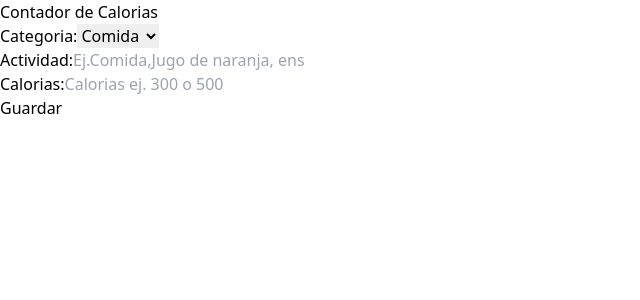
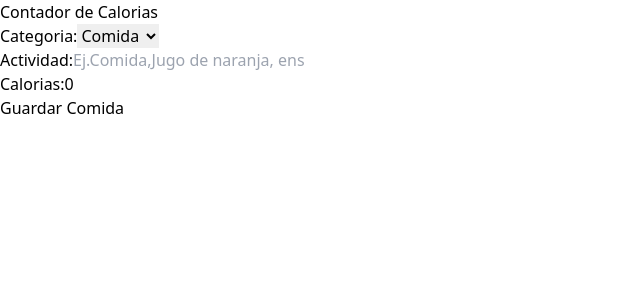
Before and after one commit to sdieg82/trackCalorie, a React (Vite) app: page / in a window 1280 px wide. Shown: the top 300 px of the page, without its empty margins (0-640 px from the left). Built offline with nearby package versions, Linux system fonts and the light colour scheme.

Commit message:
state form, valid inputs

```diff
--- a/src/components/Form.tsx
+++ b/src/components/Form.tsx
@@ -1,36 +1,69 @@
+import { useState,ChangeEvent } from "react"
 import { categories } from "../data/categories"
+import { Activity } from "../types"
+
 export default function Form() {
-  return (
+
+   const [activity,setActivity]=useState<Activity>({
+    category:1,
+    name:'',
+    calories:0,
+   })
+
+   const handleChange=(e: ChangeEvent<HTMLSelectElement>|ChangeEvent<HTMLInputElement>)=>{
+    const isNumberField=['category','calories'].includes(e.target.id)
+    setActivity({
+        ...activity,
+        [e.target.id]:isNumberField ? +e.target.value : e.target.value
+    })
+   }
+
+   const isValid=()=>{
+    const {name,calories}=activity
+    return name.trim() !== '' && calories>0
+   }
+
+   return (
     <form className="space-y-5 bg-white shadow p-10 rounded-lg">
         <div className="grid grid-cols-1 gap-3">
             <label htmlFor="category" className="font-bold">Categoria:</label>
-            <select className="border border-slate-300 p-2 rounded-lg w-full bg-white" name="" id="category">
+            <select className="border border-slate-300 p-2 rounded-lg w-full bg-white"
+            id="category"
+            value={activity.category}
+            onChange={handleChange}
+            >
+
                 {categories.map(category=>(
                     <option key={category.id} value={category.id}>{category.name}</option>
                 ))}
             </select>
         </div>
         <div className="grid grid-cols-1 gap-3">
-            <label htmlFor="activity" className="font-bold">Actividad:</label>
+            <label htmlFor="name" className="font-bold">Actividad:</label>
             <input
-            id="activity"
+            id="name"
             type="text"
             className="border border-slate-300 p-2 rounded-lg"
             placeholder="Ej.Comida,Jugo de naranja, ensalada, ejercicio, pesas, bicicletas"
+            value={activity.name}
+            onChange={handleChange}
             />
         </div>
         <div className="grid grid-cols-1 gap-3">
-            <label htmlFor="Calories" className="font-bold">Calorias:</label>
+            <label htmlFor="calories" className="font-bold">Calorias:</label>
             <input
-            id="activity"
+            id="calories"
             type="number"
             className="border border-slate-300 p-2 rounded-lg"
             placeholder="Calorias ej. 300 o 500"
+            value={activity.calories}
+            onChange={handleChange}
             />
         </div>
         <input type="submit"
-        className="bg-gray-800 hover:bg-gray-900 w-full p-2 font-bold uppercase text-white cursor-pointer"
-        value="Guardar"
+        className="bg-gray-800 hover:bg-gray-900 w-full p-2 font-bold uppercase text-white cursor-pointer disabled:opacity-10"
+        value={activity.category===1 ? 'Guardar Comida':'Guardar Ejercicio'}
+        disabled={!isValid()}
         />
     </form>
   )
--- a/src/types/index.ts
+++ b/src/types/index.ts
@@ -2,3 +2,9 @@ export type Category={
     id:number,
     name:string,
 }
+
+export type Activity={
+    category:number,
+    name:string,
+    calories:number
+}
```
